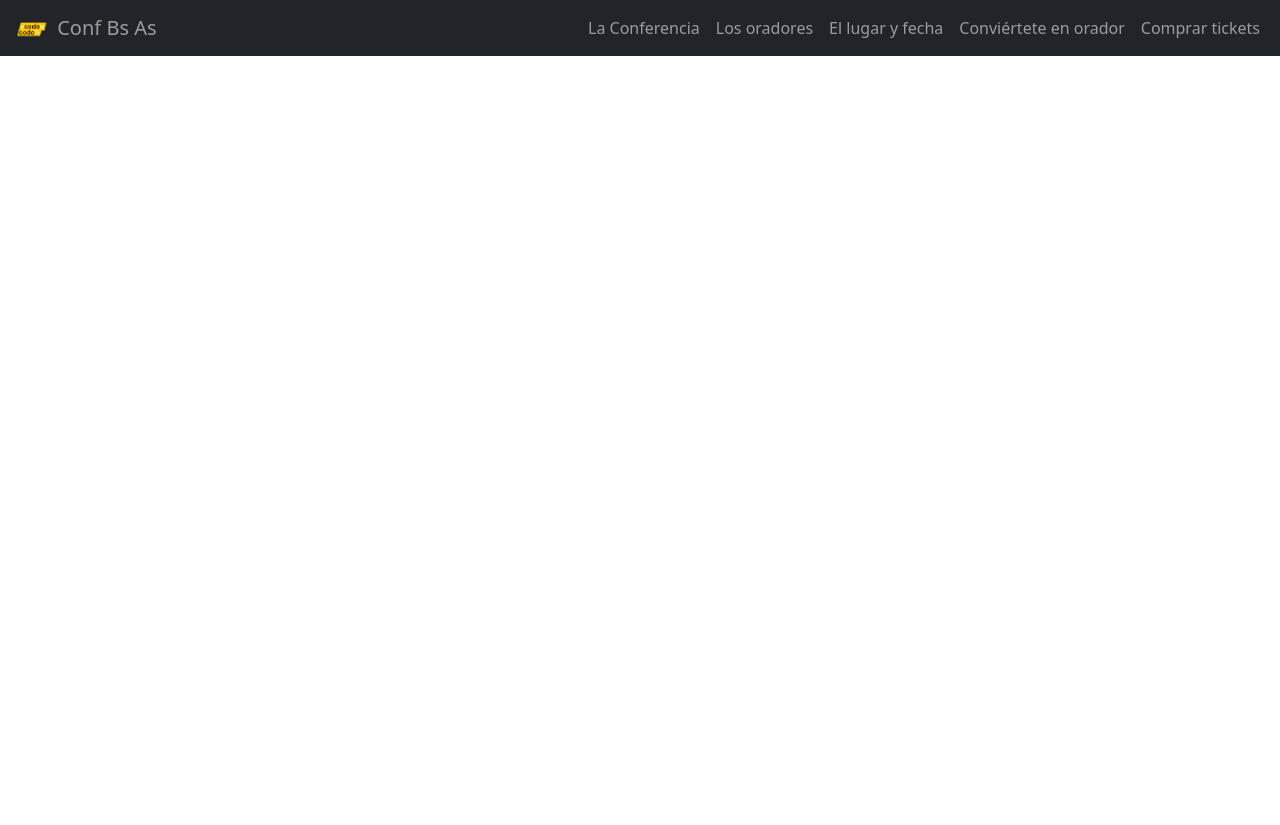
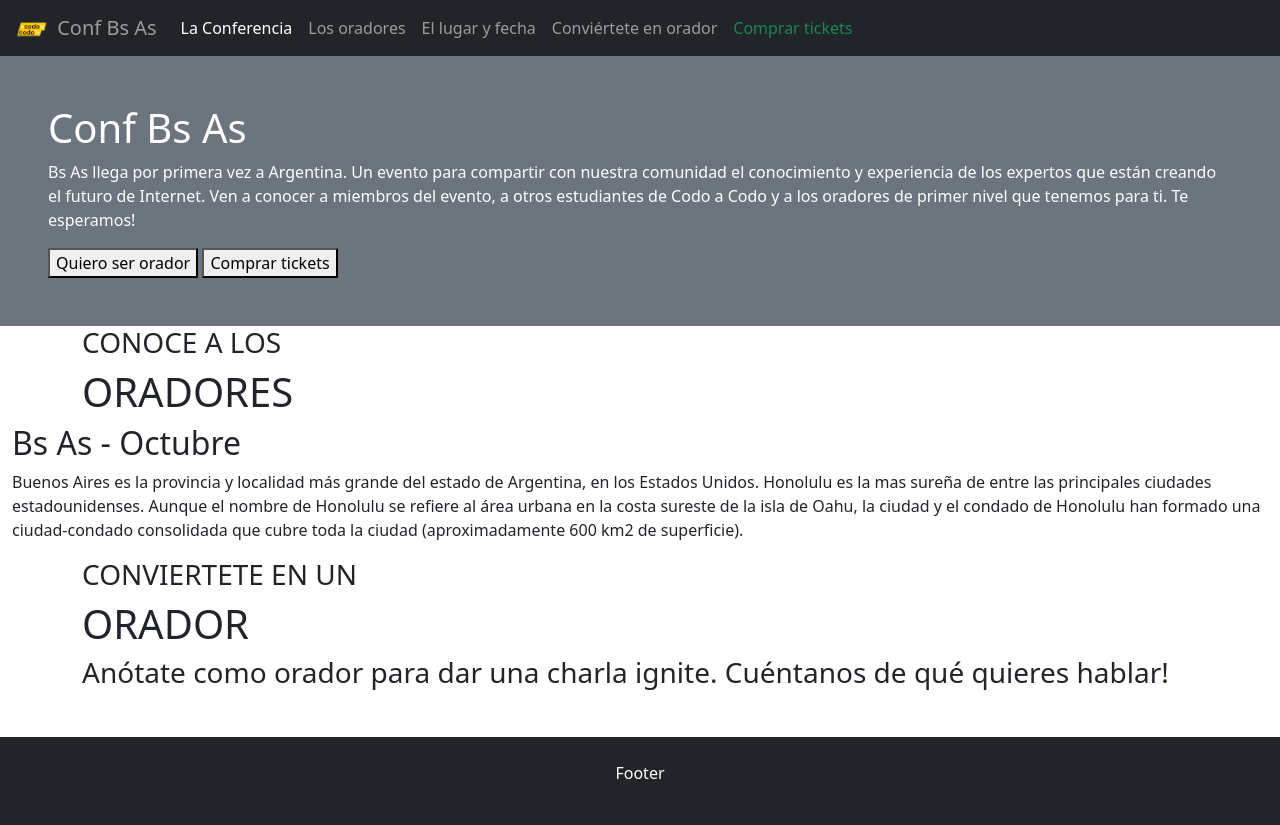
Before and after one commit to PabloRuiz92/cac-intregrador-frontend-2023c1-Pablo-Ruiz.github.io, a plain HTML site: page index.html in a window 1280 px wide. Before the commit the page ends 800 px from the top, so only its background shows below. Drawn offline with nearby package versions, Linux system fonts and the light colour scheme.

Commit message:
Armado el layout basico

```diff
--- a/index.html
+++ b/index.html
@@ -11,13 +11,20 @@
 <body>
     <nav class="navbar navbar-expand-sm bg-dark navbar-dark">
         <div class="container-fluid">
+
           <a class="navbar-brand" href="#">
             <img src="IMG/codoacodo.png" alt="Avatar Logo" style="width:40px;" class="rounded-pill">
             <span class="navbar-text">Conf Bs As</span>
           </a>
+
+          <button class="navbar-toggler" type="button" data-bs-toggle="collapse" data-bs-target="#navbarNav" aria-controls="navbarNav" aria-expanded="false" aria-label="Toggle navigation">
+            <span class="navbar-toggler-icon"></span>
+          </button>
+
+          <div class="collapse navbar-collapse" id="navbarNav">
             <ul class="navbar-nav">
               <li class="nav-item">
-              <a class="nav-link" href="#">La Conferencia</a>
+                <a class="nav-link text-white" href="#">La Conferencia</a>
               </li>
               <li class="nav-item">
                 <a class="nav-link" href="#">Los oradores</a>
@@ -29,10 +36,40 @@
                 <a class="nav-link" href="#">Conviértete en orador</a>
               </li>
               <li class="nav-item">
-              <a class="nav-link" href="#">Comprar tickets</a>
+                <a class="nav-link text-success" href="#">Comprar tickets</a>
               </li>
             </ul>
           </div>
+        </div>
       </nav>
+
+      <div class="container-fluid bg-secondary text-white p-5">
+        <h1>Conf Bs As</h1>
+        <p>Bs As llega por primera vez a Argentina. Un evento para compartir con nuestra comunidad el conocimiento y experiencia de los expertos que están creando el futuro de Internet. Ven a conocer a miembros del evento, a otros estudiantes de Codo a Codo y a los oradores de primer nivel que tenemos para ti. Te esperamos!</p>
+        <button>Quiero ser orador</button>
+        <button>Comprar tickets</button>
+      </div>
+
+      <div class="container">
+        <h3>CONOCE A LOS</h3>
+        <h1>ORADORES</h1>
+      </div>
+
+      <div class="container-fluid">
+        <h2>Bs As - Octubre</h2>
+        <p>Buenos Aires es la provincia y localidad más grande del estado de Argentina, en los Estados Unidos. Honolulu es la mas sureña de entre las principales ciudades estadounidenses. Aunque el nombre de Honolulu se refiere al área urbana en la costa sureste de la isla de Oahu, la ciudad y el condado de Honolulu han formado una ciudad-condado consolidada que cubre toda la ciudad (aproximadamente 600 km2 de superficie).</p>
+      </div>
+
+      <div class="container">
+        <h3>CONVIERTETE EN UN</h3>
+        <h1>ORADOR</h1>
+        <h3>Anótate como orador para dar una charla ignite. Cuéntanos de qué quieres hablar!</h3>
+      </div>
+
+      <div class="mt-5 p-4 bg-dark text-white text-center">
+        <p>Footer</p>
+      </div>
+
+    <script src="https://cdn.jsdelivr.net/npm/bootstrap@5.3.0-alpha1/dist/js/bootstrap.bundle.min.js" integrity="sha384-w76AqPfDkMBDXo30jS1Sgez6pr3x5MlQ1ZAGC+nuZB+EYdgRZgiwxhTBTkF7CXvN" crossorigin="anonymous"></script>
 </body>
 </html>
```
Lines whose indentation alone changed are shown as unchanged.
